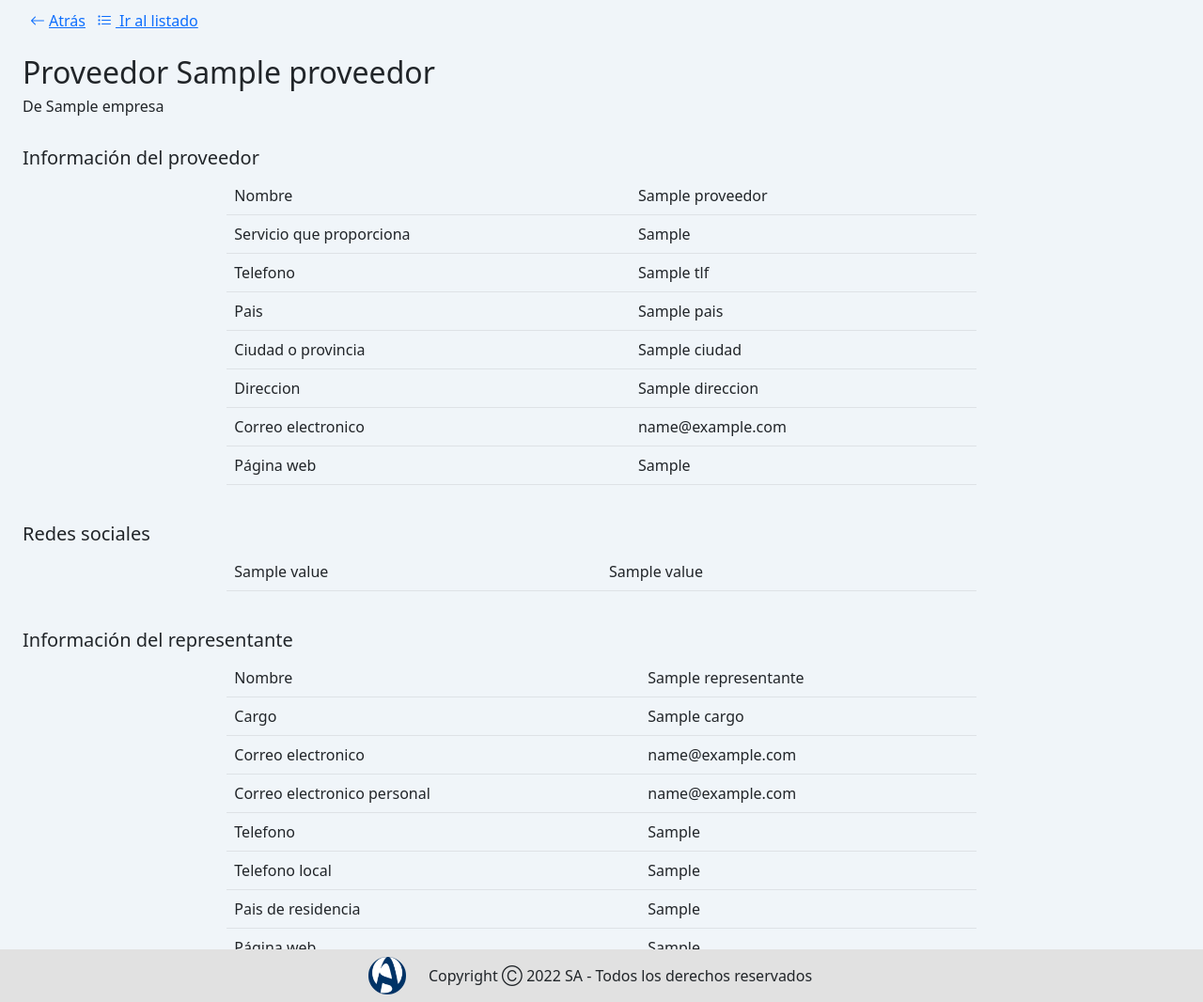
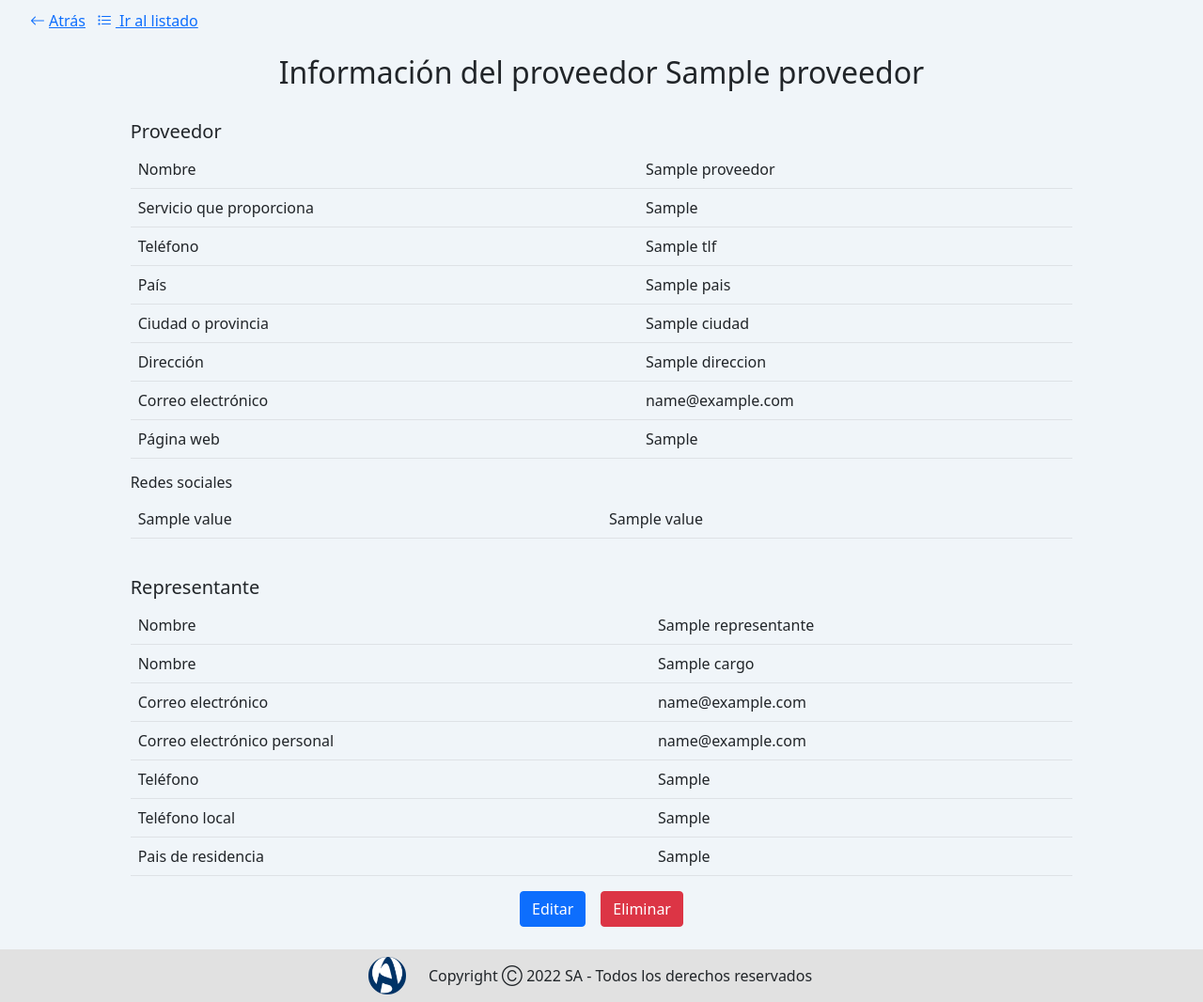
Before and after one commit to diegosanchezp/lab1-ati2, a Django app: template lab_ati/templates/pages/proveedor/read.html in a window 1280 px wide. Shown: the part 62-1128 px from the top of the page at 94% size. Run offline with Django 4.2, Linux system fonts and the light colour scheme; the template is opened without the code that fills it: most values are stand-ins (such as "Sample title", 1, 10 or a date in 2020); some libraries are stand-ins or nearby versions.

Commit message:
estilos proveedor

```diff
--- a/lab_ati/templates/pages/proveedor/create-update.html
+++ b/lab_ati/templates/pages/proveedor/create-update.html
@@ -4,10 +4,9 @@
 
 {% include "../../common/navigation-bar.html" with back_link=request.META.HTTP_REFERER list_link="" %}
 {% if data.update == True %}
-<h2>Modificar Proveedor {{data.proveedor.nombre}}</h2>
-<h6>De {{data.proveedor.empresa.nombre}}</h6>
+<h2>{% trans "Modificar proveedor" %} {{data.proveedor.nombre}}</h2>
 {% else %}
-<h2>Registro de Proveedor para empresa {{ data.empresa.nombre}}</h2>
+<h2>{% trans "Registro de Proveedor para empresa" %} {{ data.empresa.nombre}}</h2>
 {% endif %}
 
 <div class="container col-8 mx-auto" id="form-box">
--- a/lab_ati/templates/pages/proveedor/read.html
+++ b/lab_ati/templates/pages/proveedor/read.html
@@ -1,52 +1,51 @@
 {% extends "base.html" %}
 {% load i18n %}
 {% block content %}
-{% include "../../common/navigation-bar.html" with back_link=request.META.HTTP_REFERER list_link="" %}
-<h2>Proveedor {{proveedor.nombre}}</h2>
-<h6>De {{proveedor.empresa.nombre}}</h6>
-<br/>
-  <h5>Información del proveedor</h5>
-  <div class="container col-8 mx-auto">
+<section class="general-container w-100">
+  {% include "../../common/navigation-bar.html" with back_link=request.META.HTTP_REFERER list_link="" %}
+  <h2 class="text-center pb-4">{% trans 'Información del proveedor' %} {{proveedor.nombre}}</h2>
+  <div class="container col-10 mx-auto">
+    <h5>{% trans 'Proveedor' %}</h5>
     <table class="table">
       <tbody>
         <tr>
-          <td>Nombre</td>
+          <td>{% trans 'Nombre' %}</td>
           <td>{{proveedor.nombre}}</td>
         </tr>
         <tr>
-          <td>Servicio que proporciona</td>
+          <td>{% trans 'Servicio que proporciona' %}</td>
           <td>{{proveedor.servicio_proporciona}}</td>
         </tr>
         <tr>
-          <td>Telefono</td>
+          <td>{% trans 'Teléfono' %}</td>
           <td>{{proveedor.tlf}}</td>
         </tr>
         <tr>
-          <td>Pais</td>
+          <td>{% trans 'País' %}</td>
           <td>{{proveedor.pais}}</td>
         </tr>
         <tr>
-          <td>Ciudad o provincia</td>
+          <td>{% trans 'Ciudad o provincia' %}</td>
           <td>{{proveedor.ciudad}}</td>
         </tr>
         <tr>
-          <td>Direccion</td>
+          <td>{% trans 'Dirección' %}</td>
           <td>{{proveedor.direccion}}</td>
         </tr>
         <tr>
-          <td>Correo electronico</td>
+          <td>{% trans 'Correo electrónico' %}</td>
           <td>{{proveedor.email}}</td>
         </tr>
         <tr>
-          <td>Página web</td>
+          <td>{% trans 'Página web' %}</td>
           <td>{{proveedor.web_site}}</td>
         </tr>
       </tbody>
     </table>
   </div>
-  <br/>
-  <h5>Redes sociales</h5>
-  <div class="container col-8 mx-auto">
+
+  <div class="container col-10 mx-auto">
+    <h6>{% trans 'Redes sociales' %}</h6>
     <table class="table">
       <tbody>
         {% for redSocial in socialMedia %}
@@ -63,41 +62,38 @@
   </div>
 
   <br/>
-  <h5>Información del representante</h5>
-  <div class="container col-8 mx-auto">
+
+  <div class="container col-10 mx-auto">
+    <h5>{% trans 'Representante' %}</h5>
     <table class="table">
       <tbody>
         <tr>
-          <td>Nombre</td>
+          <td>{% trans 'Nombre' %}</td>
           <td>{{proveedor.representante}}</td>
         </tr>
         <tr>
-          <td>Cargo</td>
+          <td>{% trans 'Nombre' %}</td>
           <td>{{proveedor.cargo}}</td>
         </tr>
         <tr>
-          <td>Correo electronico</td>
+          <td>{% trans 'Correo electrónico' %}</td>
           <td>{{proveedor.email_representante}}</td>
         </tr>
         <tr>
-          <td>Correo electronico personal</td>
+          <td>{% trans 'Correo electrónico personal' %}</td>
           <td>{{proveedor.email_personal_representante}}</td>
         </tr>
         <tr>
-          <td>Telefono</td>
+          <td>{% trans 'Teléfono' %}</td>
           <td>{{proveedor.tlf_representate}}</td>
         </tr>
         <tr>
-          <td>Telefono local</td>
+          <td>{% trans 'Teléfono local' %}</td>
           <td>{{proveedor.tlf_local}}</td>
         </tr>
         <tr>
-          <td>Pais de residencia</td>
+          <td>{% trans 'Pais de residencia' %}</td>
           <td>{{proveedor.pais_representante}}</td>
-        </tr>
-        <tr>
-          <td>Página web</td>
-          <td>{{proveedor.web_site}}</td>
         </tr>
       </tbody>
     </table>
@@ -105,4 +101,22 @@
 
   </div>
 
+  <div class="container col-10 mx-auto">
+    <section class="d-flex justify-content-center">
+      <a href="/proveedor/modificar?proveedor={{proveedor.id}}" class="mx-2">
+          <button class="btn btn-primary">
+              {% trans 'Editar' %}
+          </button>
+      </a>
+      <a href="/proveedor/eliminar?proveedor={{proveedor.id}}" class="mx-2">
+          <button class="btn btn-danger">
+              {% trans 'Eliminar' %}
+          </button>
+      </a>
+  </section>
+  </div>
+</section>
+<br/>
+
+
 {% endblock content %}
```
Also changed, not shown: lab_ati/templates/pages/proveedor/formAuto.html (+16 -9 lines), lab_ati/templates/pages/proveedor/list.html (+69 -18 lines), lab_ati/templates/pages/proveedor/proveedor-item.html (deleted, +0 -18 lines).
